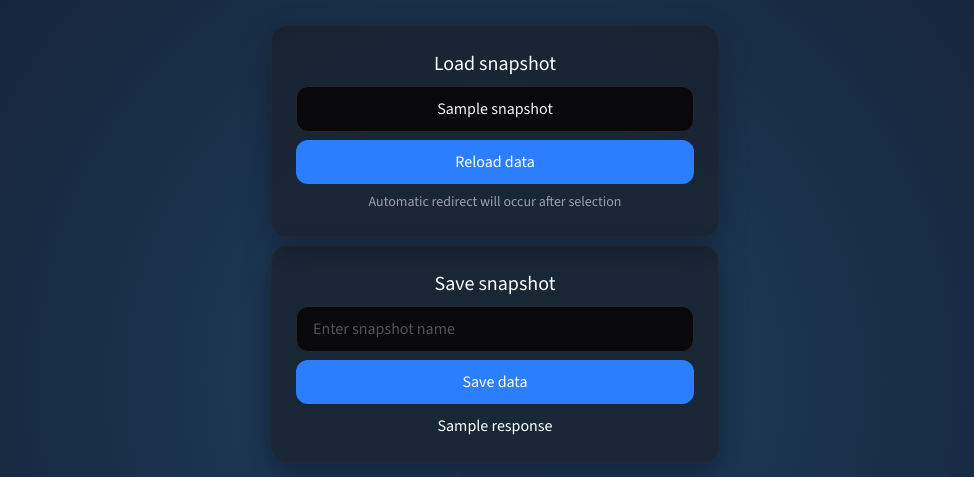
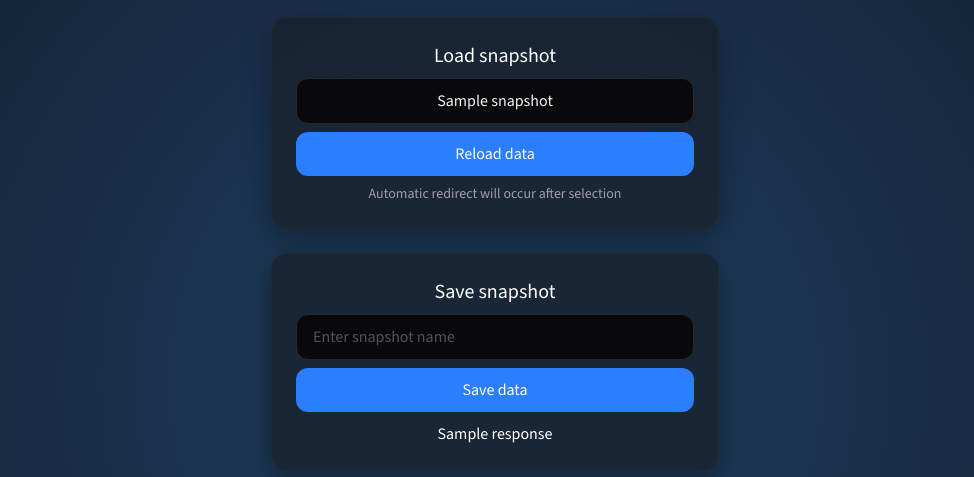
Before and after one commit to klswar0/Volvo-API-playground, a FastAPI app: template templates/snapshots.html in a window 1280 px wide. Shown: the part 180-657 px from the top of the page, without its empty margins (145-1119 px from the left). Run offline with FastAPI, Linux system fonts and the light colour scheme; the template is opened without the code that fills it: most values are stand-ins (such as "Sample title", 1, 10 or a date in 2020); some libraries are stand-ins or nearby versions.

Commit message:
FIX not used link,scripts+ spacing fix in snapshots

```diff
--- a/templates/dashboardCarSel.html
+++ b/templates/dashboardCarSel.html
@@ -6,7 +6,6 @@
         <meta name="viewport" content="width=device-width, initial-scale=1.0">
             <script src="https://unpkg.com/htmx.org@2.0.1/dist/htmx.min.js"></script>
 
-            <script src="https://cdn.jsdelivr.net/npm/htmx-ext-ws@2.0.1/ws.js"></script>{#delete if diffrent wy to dashboard#}
 
             <script src="https://cdn.jsdelivr.net/npm/htmx-ext-json-enc@2.0.1/json-enc.js"></script>
 
--- a/templates/snapshots.html
+++ b/templates/snapshots.html
@@ -9,7 +9,7 @@
 
     <script src="https://cdn.jsdelivr.net/npm/htmx-ext-json-enc@2.0.1/json-enc.js"></script>
     <link rel="stylesheet" href="/internal/style.css">
-    <link rel="stylesheet" href="style.css">
+
 
 </head>
 <body class="baseBody animate-fade-in-long ">
@@ -20,7 +20,7 @@
 
 <main>
     <ul>
-        <section class=" mb-2 baseSection sec">
+        <section class=" mb-6 baseSection sec">
         <li>
             <p class="mb-2 text-lg md:text-xl">Load snapshot</p>
 
--- a/templates/style.css
+++ b/templates/style.css
@@ -313,6 +313,9 @@
   }
   .mb-5 {
     margin-bottom: calc(var(--spacing) * 5);
+  }
+  .mb-6 {
+    margin-bottom: calc(var(--spacing) * 6);
   }
   .baseBody {
     display: flex;
```
